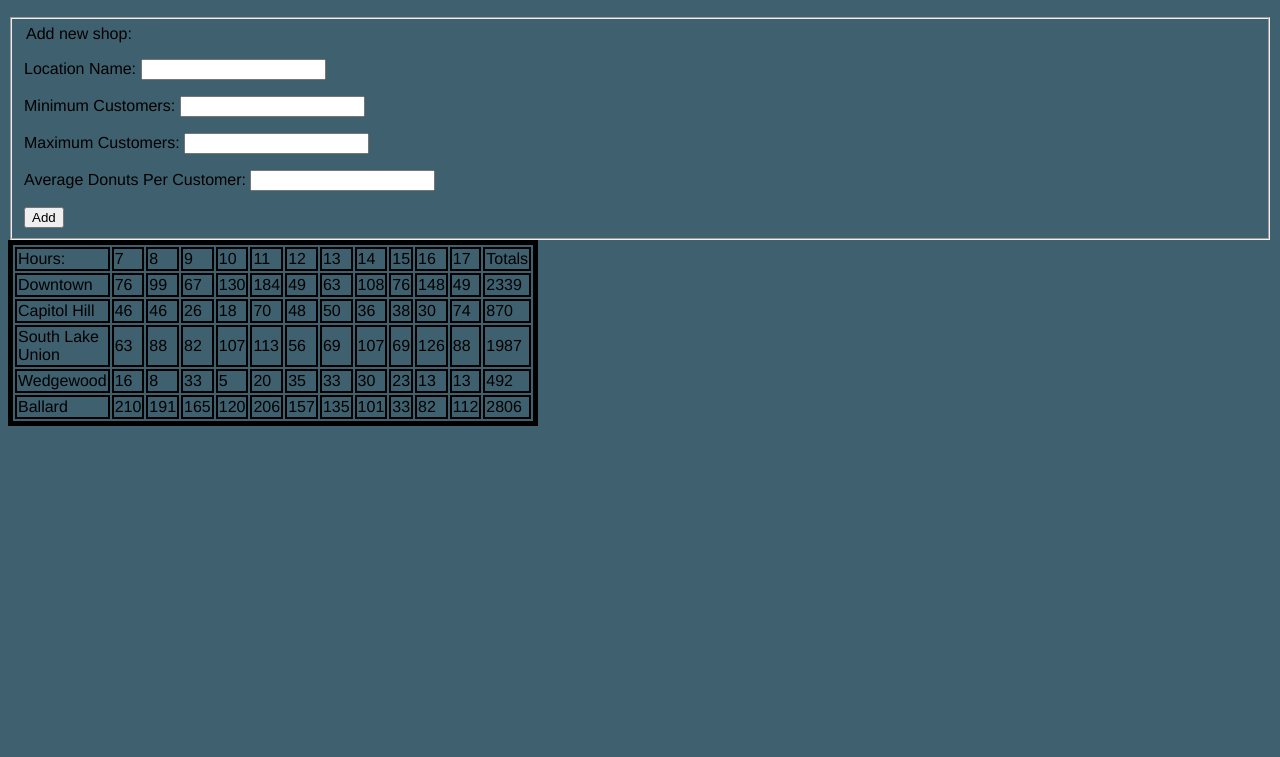
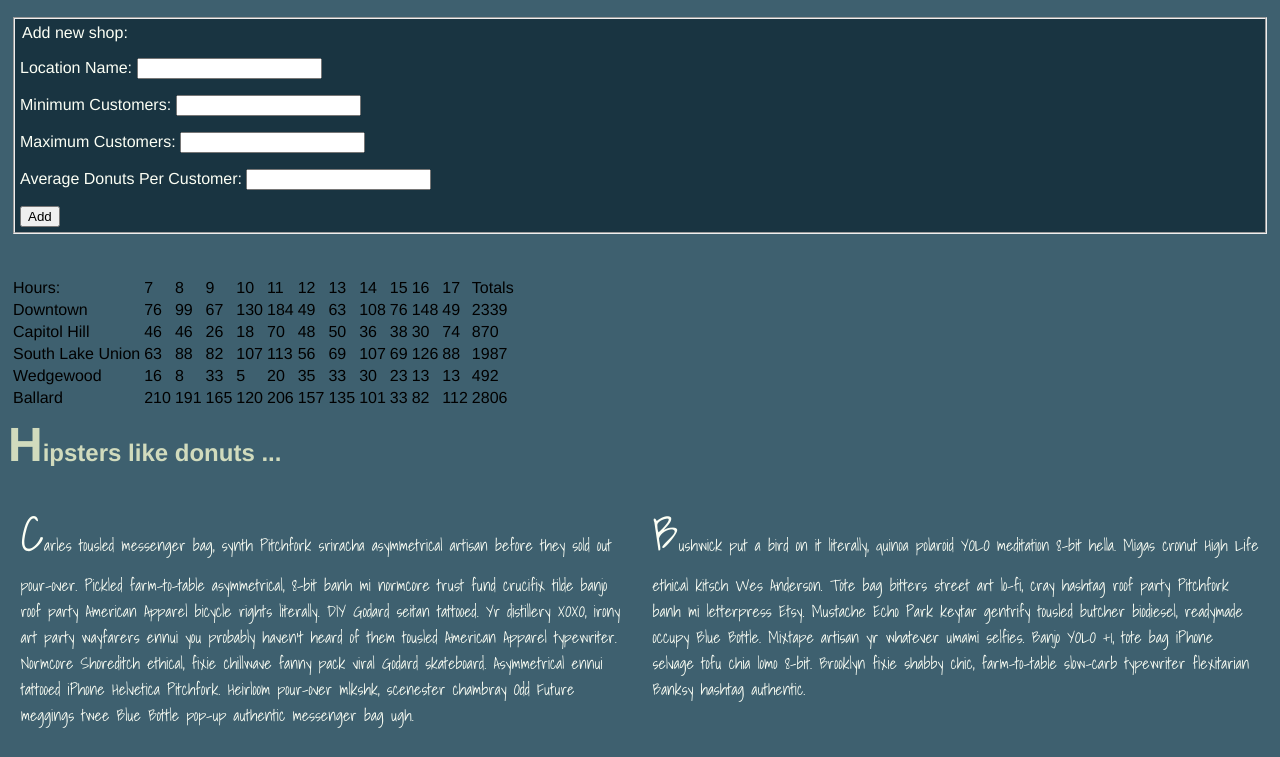
Before and after one commit to CardinalWolsey/donut-shop, a plain HTML site: page index.html in a window 1280 px wide. Shown: the part 102-859 px from the top of the page. Before the commit the page ends 800 px from the top, so only its background shows below. Drawn offline with Linux system fonts and the light colour scheme.

Commit message:
I've styled everythign except the table

```diff
--- a/JS/donutShop-script.js
+++ b/JS/donutShop-script.js
@@ -114,28 +114,23 @@ createStoreForm.addEventListener('click', function() {
 // //**call the table render function
 
 //Finds the body tag in HTML and creates a table
-var body = document.body;
+var body = document.getElementById('tableBody');
 var table = document.createElement('table');
 
 //creates the header for the table
 var createTableHeader = function() {
-  table.style.width = '300px';
-  table.style.border = '5px solid black';
 
   var tr = table.insertRow();
   var td = tr.insertCell();
   td.appendChild(document.createTextNode('Hours:'));
-  td.style.border = '2px solid black';
 
   for(var i = 0; i < 12; i++) {
     var td1 = tr.insertCell();
     if(i < 11){
       var time = 7 + i;
       td1.appendChild(document.createTextNode(time));
-      td1.style.border = "2px solid black";
     } else {
       td1.appendChild(document.createTextNode('Totals'));
-      td1.style.border = '2px solid black';
     }
   }
   body.appendChild(table);
@@ -152,13 +147,10 @@ DonutShop.prototype.addShop = function(){
     var td = tr.insertCell();
     if(i === 0){
       td.appendChild(document.createTextNode(this.shopName));
-      td.style.border = '2px solid black';
     } else if (i === 12) {
       td.appendChild(document.createTextNode(this.totalDonuts));
-      td.style.border = '2px solid black';
     } else {
       td.appendChild(document.createTextNode(this.eachHour[i - 1]));
-      td.style.border = '2px solid black';
     }
   }
 };
--- a/css/donutShop-Style.css
+++ b/css/donutShop-Style.css
@@ -8,13 +8,66 @@ deep blue: #193441
 
 */
 
-
 body {
   font-family: helvetica, arial, verdana;
-  background-color: #3e606f;}
+  background-color: #3e606f;
+}
 
 h1 {
   font-family: helvetica, arial, verdana;
-  color: #193441;
+  color: #fcfff5;
   font-size: 48px;
 }
+
+h2 {
+  color: #d1dbbd;
+  margin-top: 5px;
+  margin-bottom: 10px;
+}
+
+h2:first-letter {
+  font-size: 200%;
+}
+
+#HipsterIpsum {
+  color: #fcfff5;
+  font-family: 'Shadows Into Light', serif;
+  margin-top: 0px;
+}
+
+#HipsterIpsum:first-letter {
+  font-size: 300%;
+
+}
+
+fieldset {
+  background-color: #193441;
+  color: #fcfff5;
+  padding: 5px;
+  margin: 5px;
+}
+
+#rightBox {
+  width: 48%;
+  min-width: 400px;
+  margin: 1%;
+  float: left;
+
+}
+
+#leftBox {
+  width: 48%;
+  min-width: 400px;
+  margin: 1%;
+  float: left;
+}
+
+table {
+  margin-top: 20px;
+
+}
+
+td {
+  border-color: #000000;
+  border-width: 2px;
+}
--- a/index.html
+++ b/index.html
@@ -5,22 +5,14 @@
 
     <meta charset="UTF-8">
     <link rel="stylesheet" type="text/css" href="CSS/donutShop-Style.css">
+
+    <link href='http://fonts.googleapis.com/css?family=Shadows+Into+Light' rel='stylesheet' type='text/css'>
+
   </head>
 
   <body>
 
     <h1>Donut Shop Modeling Table</h1>
-
-    <table>
-      <thead id="tableHeading">
-      </thead>
-
-      <tbody id="tableBody">
-      </tbody>
-
-      <tfoot id="tableFoot">
-      </tfoot>
-    </table>
 
     <fieldset>
       <form id="storeForm">
@@ -49,6 +41,18 @@
       </form>
     </fieldset>
 
+    <table class="Table" id="tableBody">
+    </table>
+
+    <h2>Hipsters like donuts ...</h2>
+    <div id="leftBox">
+    <p id="HipsterIpsum">Carles tousled messenger bag, synth Pitchfork sriracha asymmetrical artisan before they sold out pour-over. Pickled farm-to-table asymmetrical, 8-bit banh mi normcore trust fund crucifix tilde banjo roof party American Apparel bicycle rights literally. DIY Godard seitan tattooed. Yr distillery XOXO, irony art party wayfarers ennui you probably haven't heard of them tousled American Apparel typewriter. Normcore Shoreditch ethical, fixie chillwave fanny pack viral Godard skateboard. Asymmetrical ennui tattooed iPhone Helvetica Pitchfork. Heirloom pour-over mlkshk, scenester chambray Odd Future meggings twee Blue Bottle pop-up authentic messenger bag ugh.</p>
+  </div>
+  <div id="rightBox">
+    <p id="HipsterIpsum">
+      Bushwick put a bird on it literally, quinoa polaroid YOLO meditation 8-bit hella. Migas cronut High Life ethical kitsch Wes Anderson. Tote bag bitters street art lo-fi, cray hashtag roof party Pitchfork banh mi letterpress Etsy. Mustache Echo Park keytar gentrify tousled butcher biodiesel, readymade occupy Blue Bottle. Mixtape artisan yr whatever umami selfies. Banjo YOLO +1, tote bag iPhone selvage tofu chia lomo 8-bit. Brooklyn fixie shabby chic, farm-to-table slow-carb typewriter flexitarian Banksy hashtag authentic.</p>
+  </div>
+
     <script src="JS/donutShop-script.js">
     </script>
 
```
Also changed, not shown: 1 other file.
